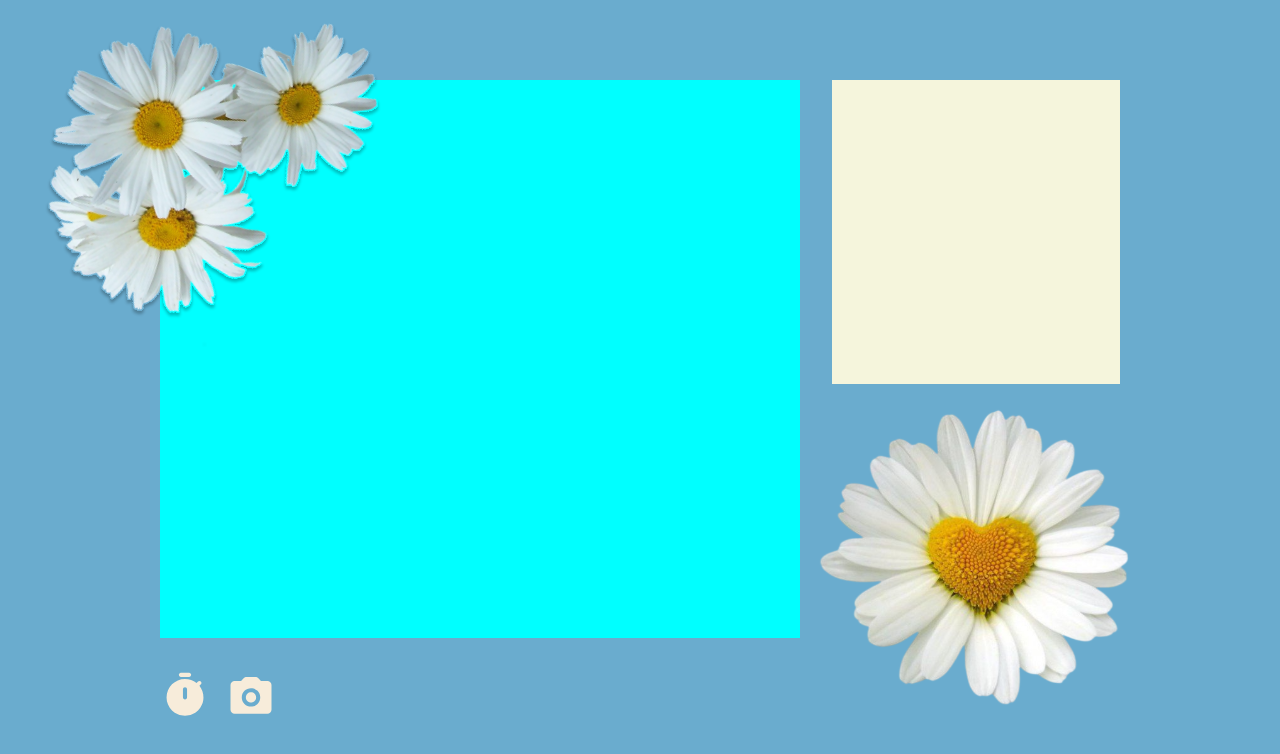
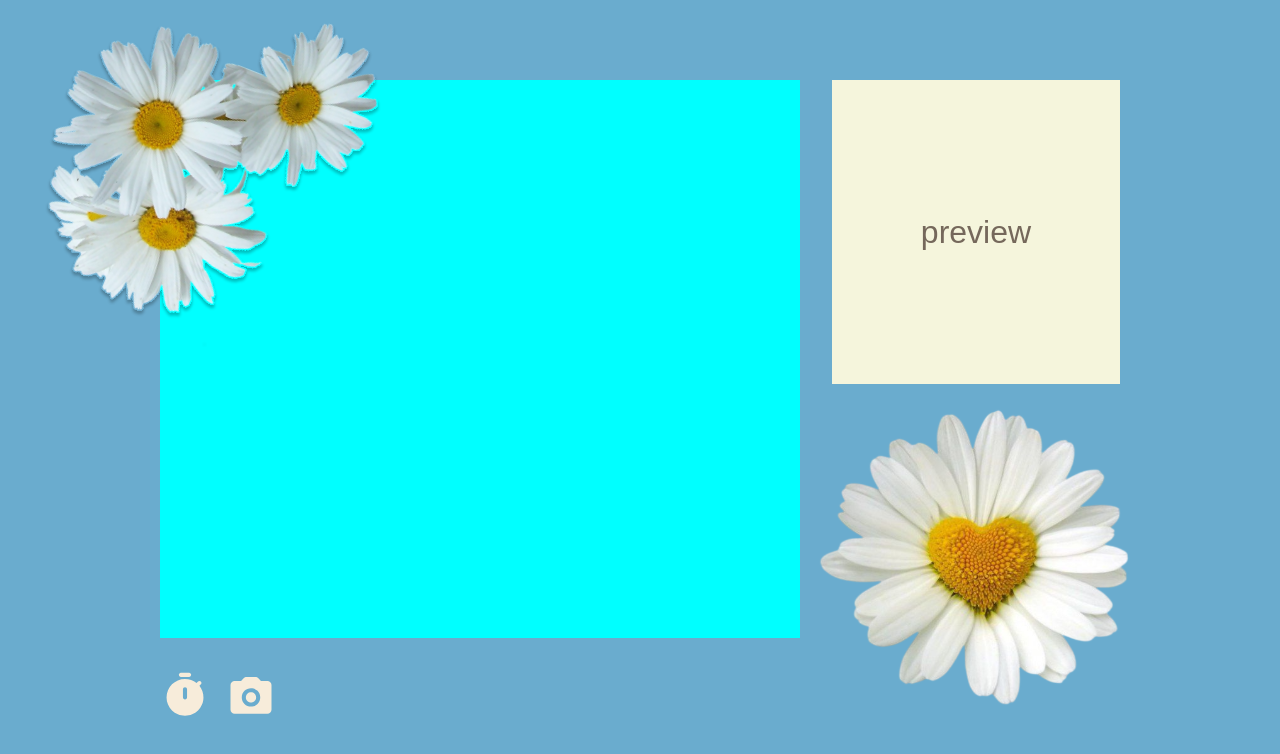
Before and after one commit to dpqlsn/Chamna, a Next.js app in the folder chamna/: page /main in a window 1280 px wide. Shown: the top 754 px of the page. Built offline with nearby package versions, Linux system fonts and the light colour scheme; a web font is replaced by a local one.

Commit message:
docs :: preview 텍스트 추가

```diff
--- a/chamna/src/ui/main/index.tsx
+++ b/chamna/src/ui/main/index.tsx
@@ -15,7 +15,7 @@ export default function Main() {
                 </_.Group>
             </_.Wrapper>
             <_.LightWrapper>
-                <_.Frame />
+                <_.Frame>preview</_.Frame>
                 <Image src="/assets/heartflower.svg" alt="flower" width={344} height={320} />
             </_.LightWrapper>
         </_.Container>
--- a/chamna/src/ui/main/style.ts
+++ b/chamna/src/ui/main/style.ts
@@ -44,9 +44,13 @@ export const Group = styled.div`
 
 export const Frame = styled.div`
   display: flex;
+  justify-content: center;
+  align-items: center;
   width: 100%;
   height: 40vh;
   background-color: beige;
+  font-size: 2rem;
+  color: #75685B;
 `;
 
 export const Flower = styled.div`
```
